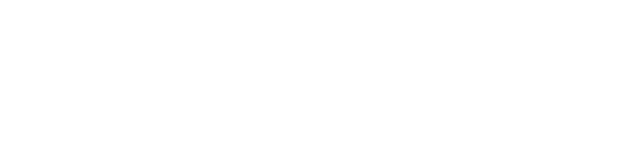
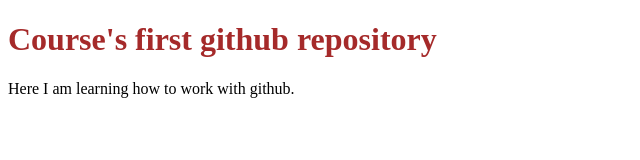
Before and after one commit to shaminaj-disha/course-first-repo, a plain HTML site: page index.html in a window 1280 px wide. Shown: the whole page, without its empty margins (0-640 px from the left). Drawn offline with Linux system fonts and the light colour scheme.

Commit message:
styles added

```diff
--- a/index.html
+++ b/index.html
@@ -4,9 +4,11 @@
     <meta charset="UTF-8">
     <meta http-equiv="X-UA-Compatible" content="IE=edge">
     <meta name="viewport" content="width=device-width, initial-scale=1.0">
-    <title>Course's first github repo</title>
+    <title>Github Repository</title>
+    <link rel="stylesheet" href="style.css">
 </head>
 <body>
-
+    <h1>Course's first github repository</h1>
+    <p>Here I am learning how to work with github.</p>
 </body>
 </html>
--- /dev/null
+++ b/style.css
@@ -0,0 +1,3 @@
+h1{
+    color: brown;
+}
```
